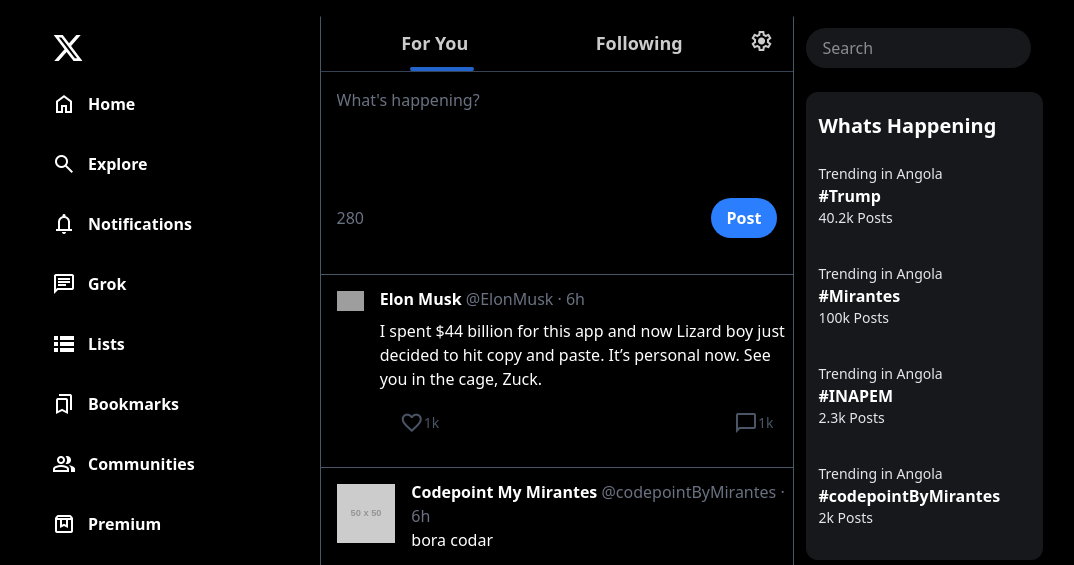
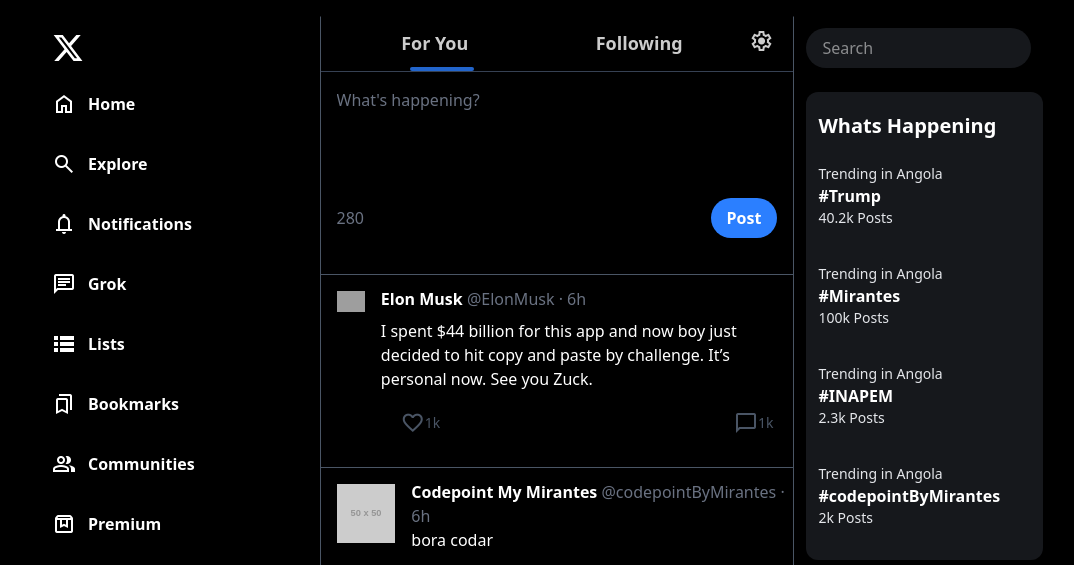
Before and after one commit to manuelkalueka/codepoint, a website: page index.html in a window 1280 px wide. Shown: the top 565 px of the page, without its empty margins (12-1086 px from the left). Drawn offline with nearby package versions, Linux system fonts and the light colour scheme; grey boxes are pictures that could not be loaded; placeholder pictures from the web are drawn by us.

Commit message:
Update index.html

```diff
--- a/index.html
+++ b/index.html
@@ -144,12 +144,12 @@
                         <div class="content my-3">
                             <span class="font-bold hover:underline cursor-pointer text-white">Elon Musk</span> <span
                                 class="text-gray-500">@ElonMusk · 6h </span>
-                            <div class="postimg m-2 ml-0"> I spent $44 billion for this app and now Lizard boy just
-                                decided to hit copy and paste.
+                            <div class="postimg m-2 ml-0"> I spent $44 billion for this app and now boy just
+                                decided to hit copy and paste by challenge.
 
                                 It’s personal now.
 
-                                See you in the cage, Zuck.
+                                See you Zuck.
                             </div>
                             <div class="icons flex justify-between mx-4 my-4 text-sm text-gray-600">
                               <div
```
